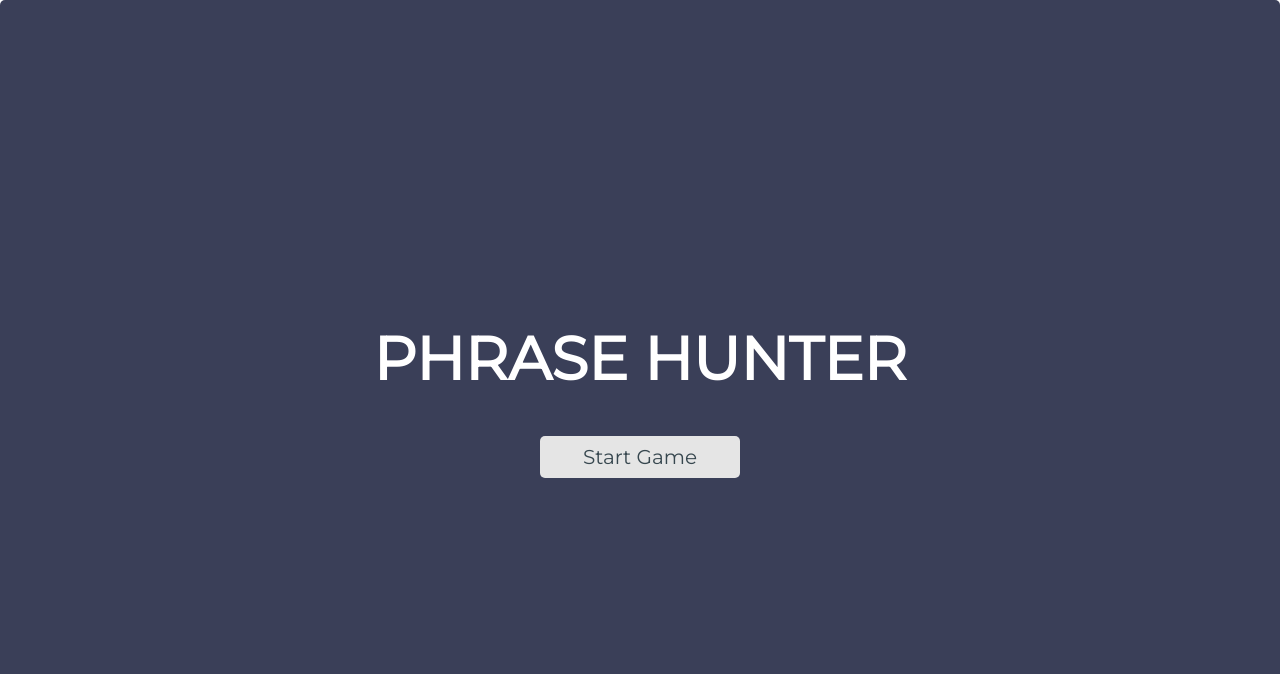
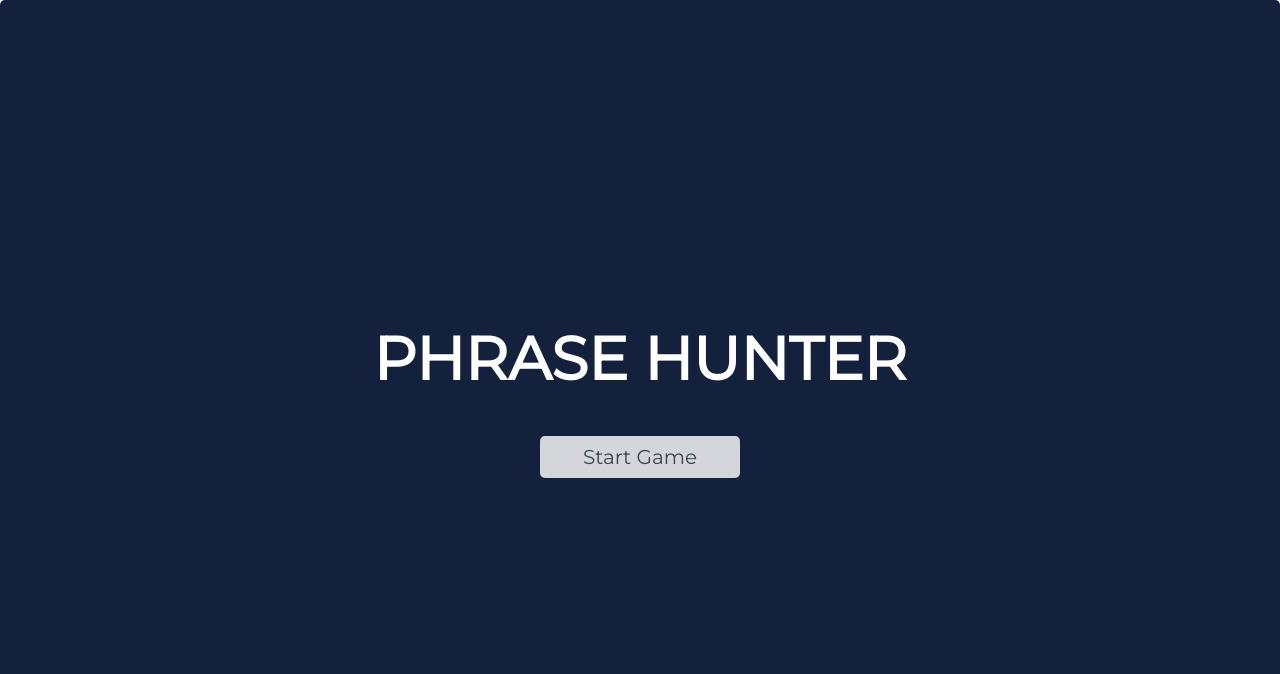
Before and after one commit to akramimtiaz/OOP-Game-Show-App, a plain HTML site: page index.html in a window 1280 px wide. Shown: the top 674 px of the page. Drawn offline with Linux system fonts and the light colour scheme.

Commit message:
Updated Stylesheet and LiveHeart Image

```diff
--- a/css/styles.css
+++ b/css/styles.css
@@ -6,11 +6,12 @@
 :root {
   --color-win: #78CF82;
   --color-lose: #D94545;
-  --color-start: #5b85b7;
+  --color-start: #14213D;
   --color-neutral: #445069;
-  --color-neutral-light: #D2D2D2;
+  --color-neutral-light: rgba(206, 221, 237, 0.5); /*RGB: 206, 221, 237*/
   --color-keys: #37474F;
-  --color-keys-light: #E5E5E5;
+  --color-keys-light: #D4D6DB;
+  --color-keys-hover: rgba(192, 196, 203);
   --font-size-large: 60px;
   --font-size-medium: 20px;
   --transition: all .2s ease-in-out;
@@ -60,6 +61,13 @@ button {
   cursor: pointer;
 }
 
+button:hover{
+  background-color: var(--color-keys-hover);
+  -webkit-transition: var(--transition);
+  -o-transition: var(--transition);
+  transition: var(--transition);
+}
+
 #btn__reset {
 	width: 200px;
 	margin: 0 auto;
@@ -72,6 +80,7 @@ button {
   height: 100%;
   max-height: 900px;
   text-align: center;
+  background-color: #F5F5F5;
 }
 
 .section {
@@ -101,6 +110,7 @@ button {
   color: transparent;
   background: var(--color-neutral-light);
   border-radius: 5px;
+  border-bottom: .5px solid rgba(77, 133, 190, 0.5);
 }
 
 .space {
@@ -111,7 +121,7 @@ button {
 
 .show {
   color: #fff;
-  background-color: #4ac0d5;
+  background-color: rgba(77,133,190, 0.8); /*#4ac0d5*/
   font-size: 20px;
   height: 65px;
   width: 65px;
@@ -180,7 +190,7 @@ button {
 }
 
 .start {
-  background-color: #3a3f58;
+  background-color: #14213D;
 }
 
 .start a {
```
Also changed, not shown: images/liveHeart.png.
